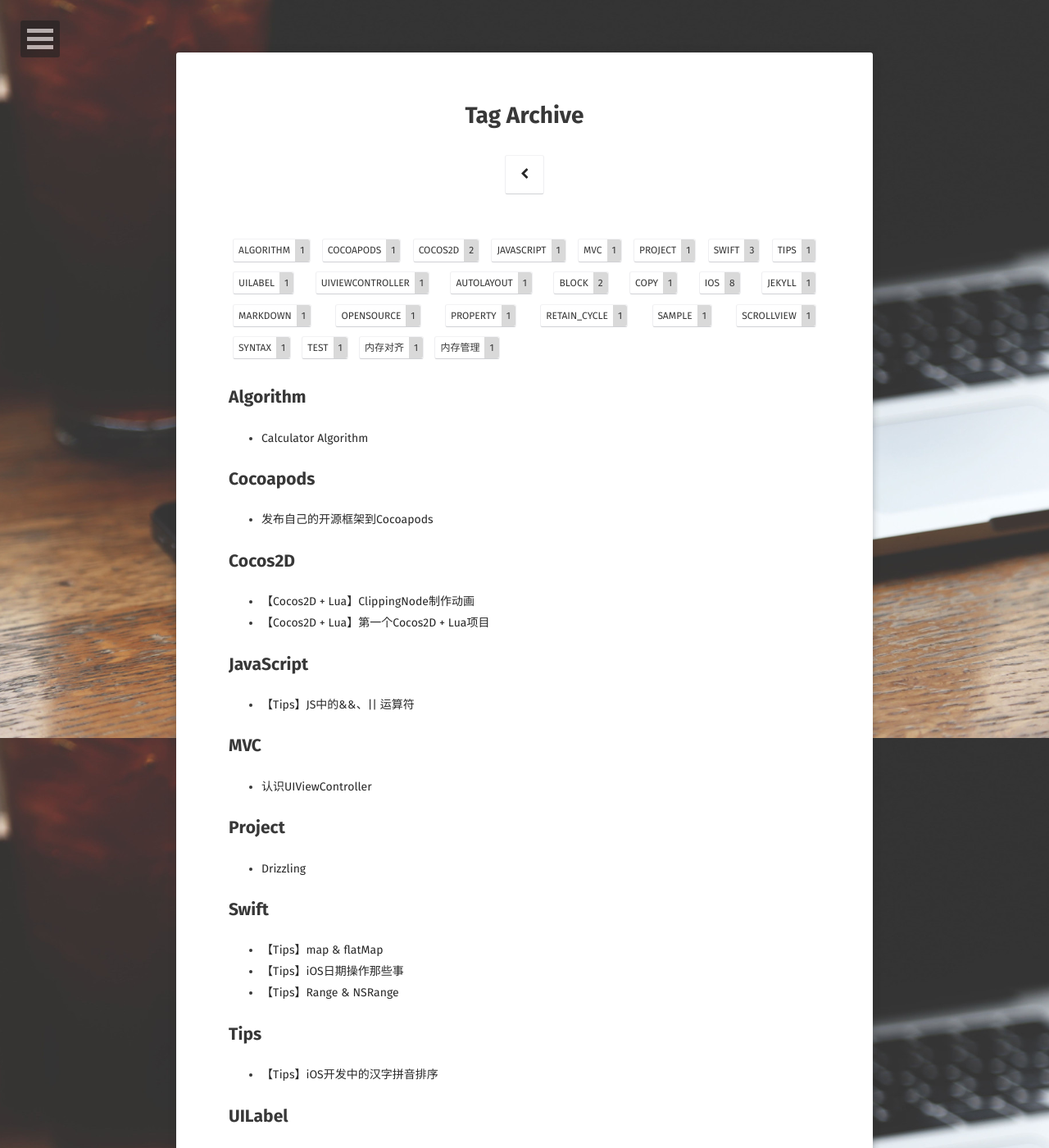
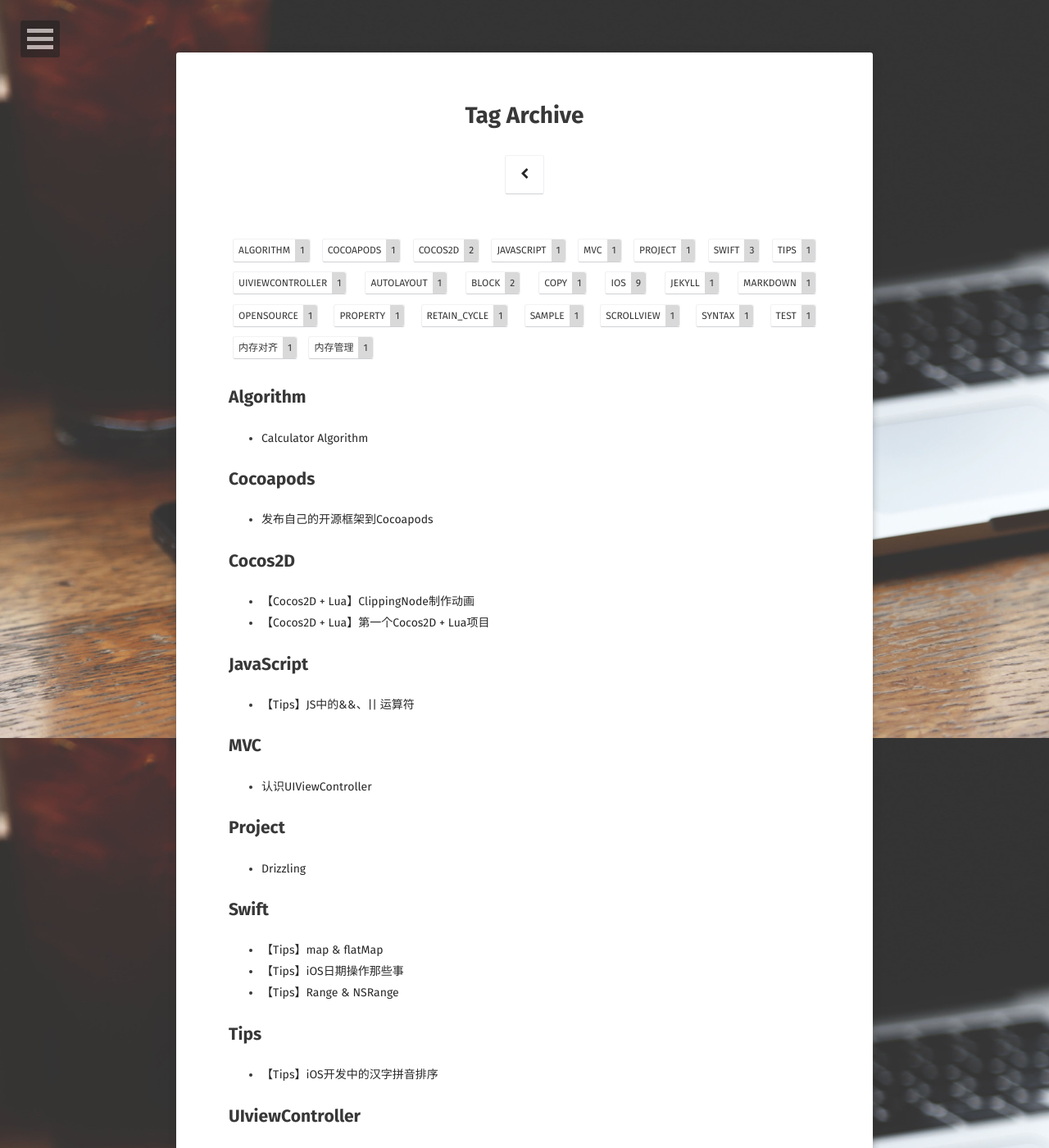
Before and after one commit to longjianjiang/longjianjiang.github.io, a Jekyll site: the page built from tags/index.html, in a window 1280 px wide and 1400 px high. Shown: the whole window at 82% size. Built offline with Jekyll 4.4.1, drawn with Linux system fonts in a browser that asks for light colours; some web fonts are replaced; some of the changed text lies outside the part shown.

Commit message:
Update 2017-03-15-LJLabel.md

```diff
--- a/_posts/2017-03-15-LJLabel.md
+++ b/_posts/2017-03-15-LJLabel.md
@@ -4,7 +4,7 @@ title:  "【Tips】自定义UILabel"
 date:   2017-03-15
 excerpt: "UILabel开发中常见的控件之一，但是实际需求中往往系统自带的并不能满足产品经理的需求🙄；下面列举痛点："
 tag:
-- UILabel
+- iOS
 comments: true
 ---
 
```
